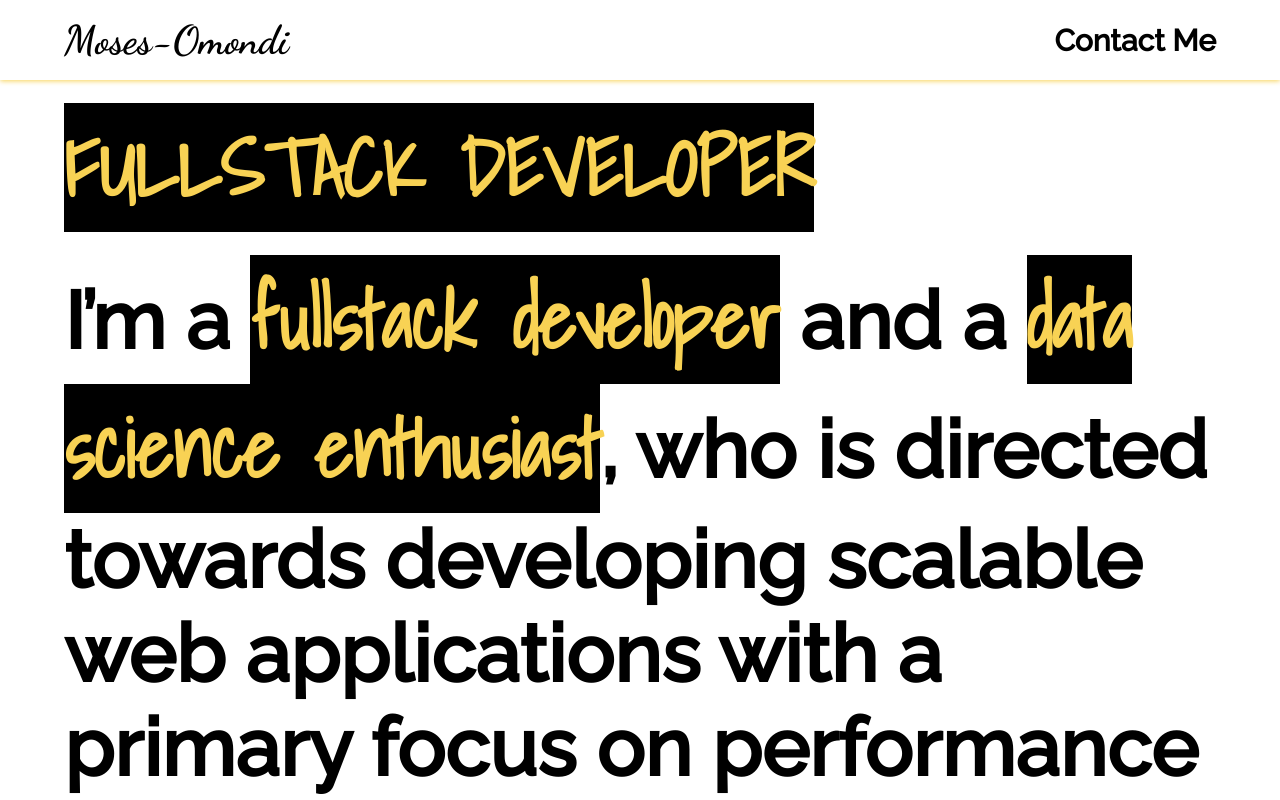
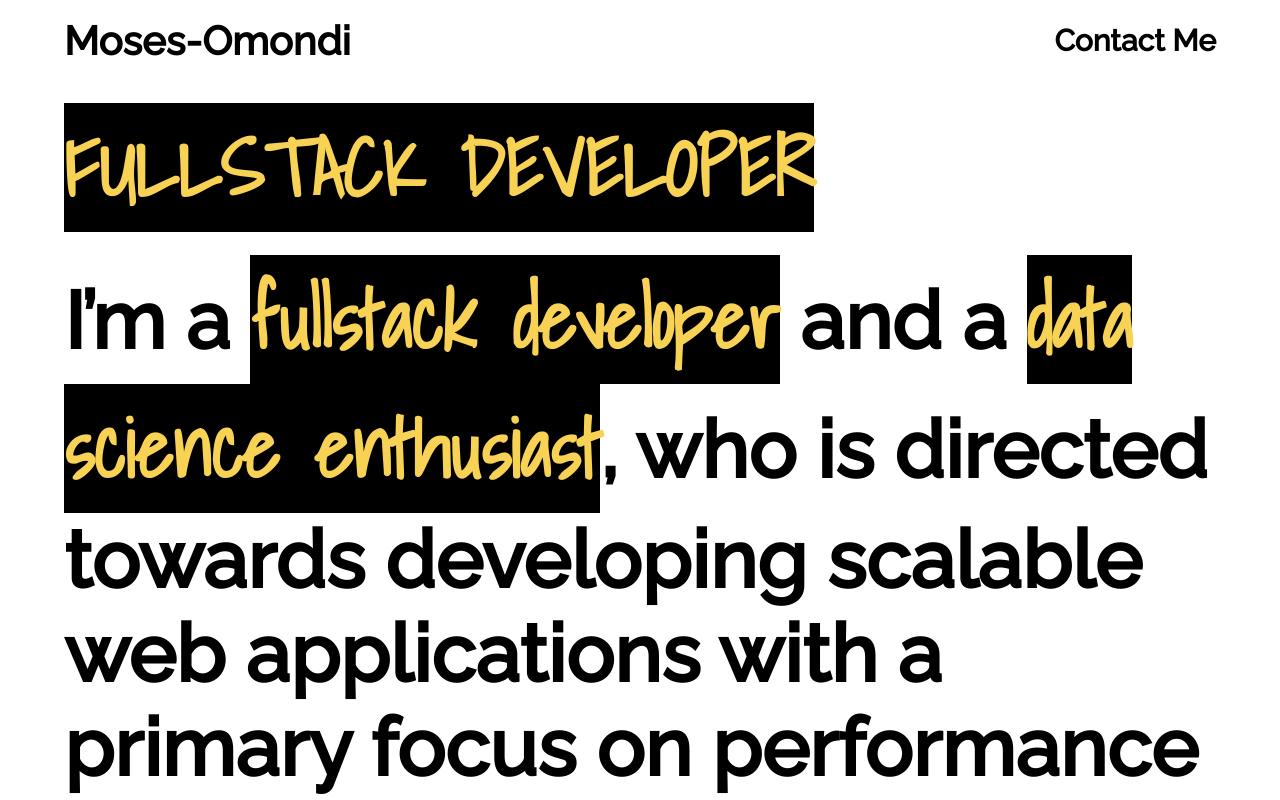
Before and after one commit to Moses-Omondi/portfolio, a React (Create React App) app: page / in a window 1280 px wide. Shown: the top 800 px of the page. Built offline with nearby package versions, Linux system fonts and the light colour scheme.

Commit message:
navbar update

```diff
--- a/src/index.css
+++ b/src/index.css
@@ -14,9 +14,9 @@ body {
  width: 100%;
  height: 80px;
  padding: 0px 5%;
- font-family: 'Dancing Script', cursive;
- font-size: 35px;
- box-shadow: 0px 1px 5px rgb(248, 210, 84);
+ font-family: 'Raleway', sans-serif;
+ font-size: 25px;
+ /*box-shadow: 0px 1px 5px rgb(248, 210, 84);*/
  display: flex;
  flex-flow: row nowrap;
  justify-content: space-between;
```
Also changed, not shown: 1 other file (tests, documents, lock files or other folders).
